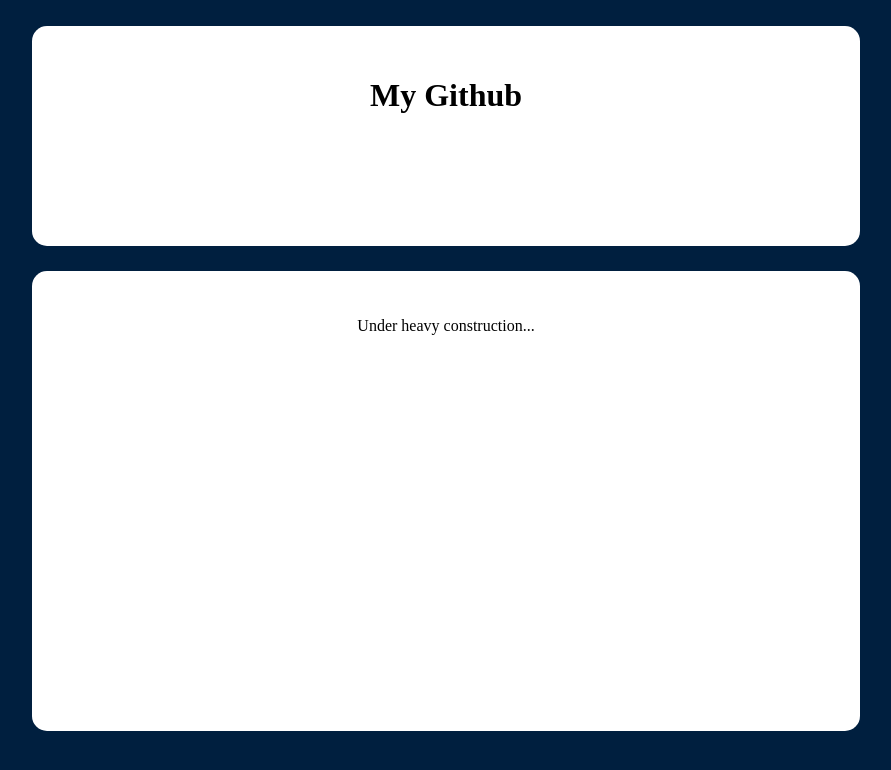
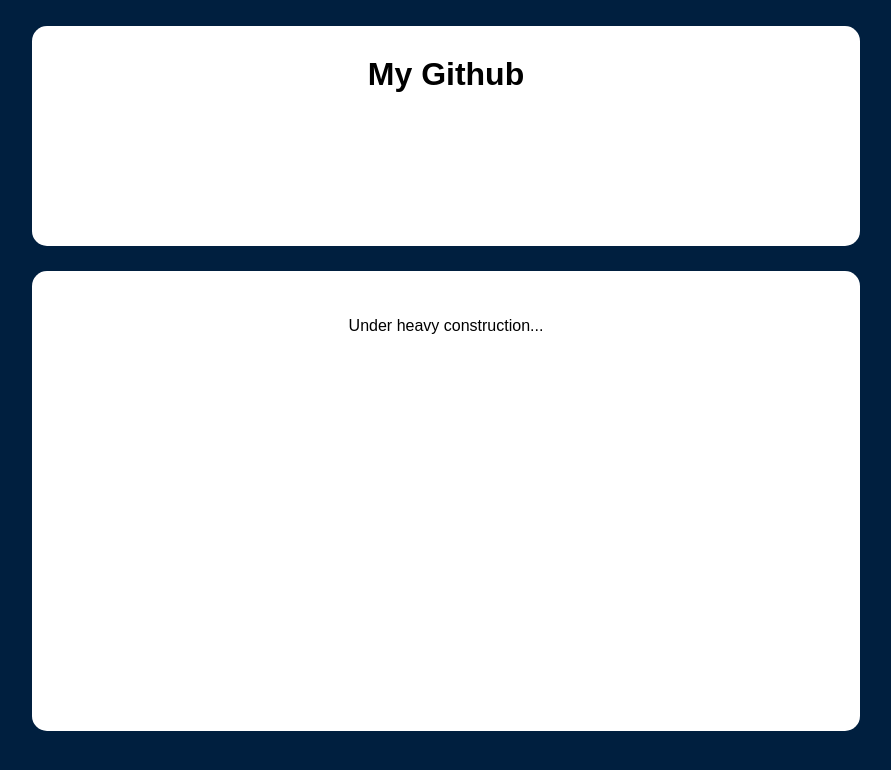
Before and after one commit to Jorick/Jorick.github.io, a plain HTML site: page index.html in a window 1280 px wide. Shown: the whole page, without its empty margins (194-1085 px from the left). Drawn offline with nearby package versions, Linux system fonts and the light colour scheme.

Commit message:
20140113:2

```diff
--- a/index.html
+++ b/index.html
@@ -2,21 +2,20 @@
 <html>
     <head>
         <script src="http://ajax.googleapis.com/ajax/libs/jquery/1.10.2/jquery.min.js"></script>
-        <title>Kano Kwai Laarne homepage</title>
+        <title>Jorick's Github homepage</title>
         <link rel="stylesheet" type="text/css" href="styles.css">
         <link href='http://fonts.googleapis.com/css?family=Josefin+Sans' rel='stylesheet' type='text/css'>
         <meta name="Keywords" content="Portofolio">
         <meta name="description" content="What is this ?">
     </head>
     <body>
-        <div id="header">
-            <div id="title">
+        <header>
                 <h1>My Github</h1>
-            </div>
-        </div>
-        <div id="content">
-            <div id="intro">
+        </header>
+        <section id="content">
+            <article id="intro">
                 <p>Under heavy construction...</p>
-            </div>
-        </div>
+            </article>
+        </section>
     </body>
+</html>
--- a/styles.css
+++ b/styles.css
@@ -1,9 +1,11 @@
-body{
+body {
     background-color:#001F3F;
     overflow:hidden;
     margin:0 auto;
+    font:Josefin;
+    font-family:sans-serif;
 }
-#header{
+header {
     background-color:#ffffff;
     width:60%;
     height:20vh;
@@ -12,11 +14,11 @@ body{
     border-radius:15px;
     moz-border-radius:15px;
 }
-#title{
+header h1 {
     text-align:center;
     margin:auto;
 }
-#content{
+#content {
     background-color:#ffffff;
     width:60%;
     height:50vh;
@@ -25,7 +27,7 @@ body{
     border-radius:15px;
     moz-border-radius:15px;
 }
-#intro{
+#intro {
     text-align:center;
     margin:auto;
 }
```
